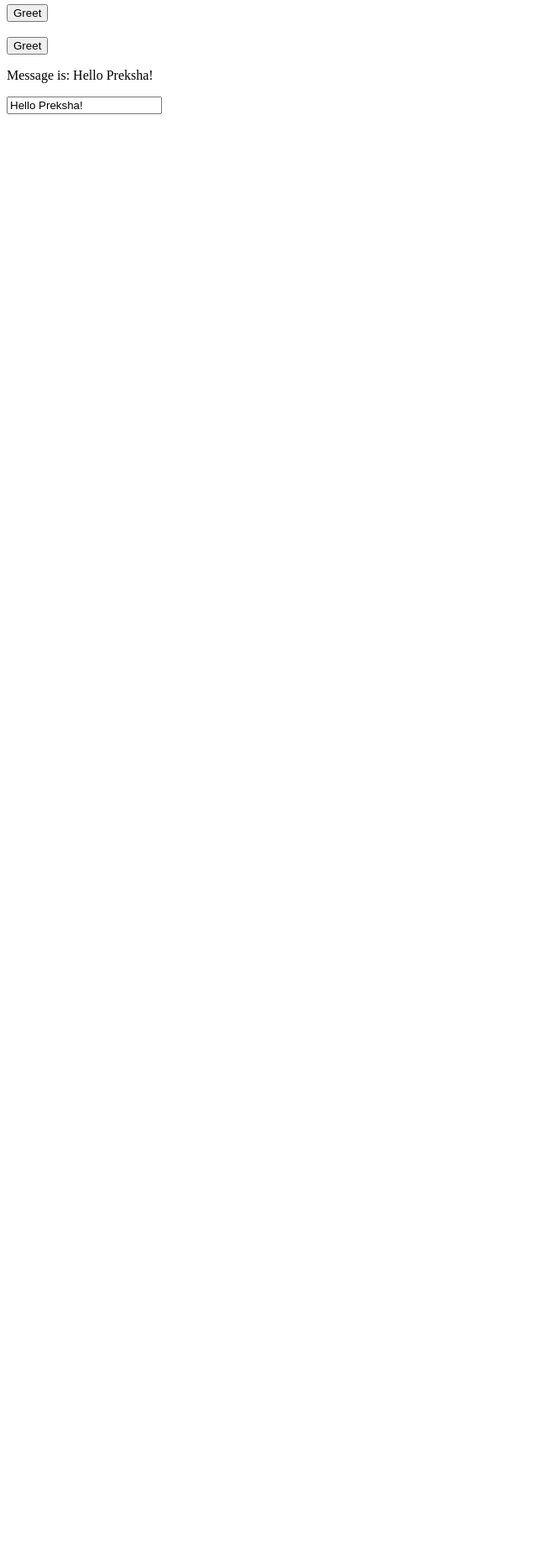
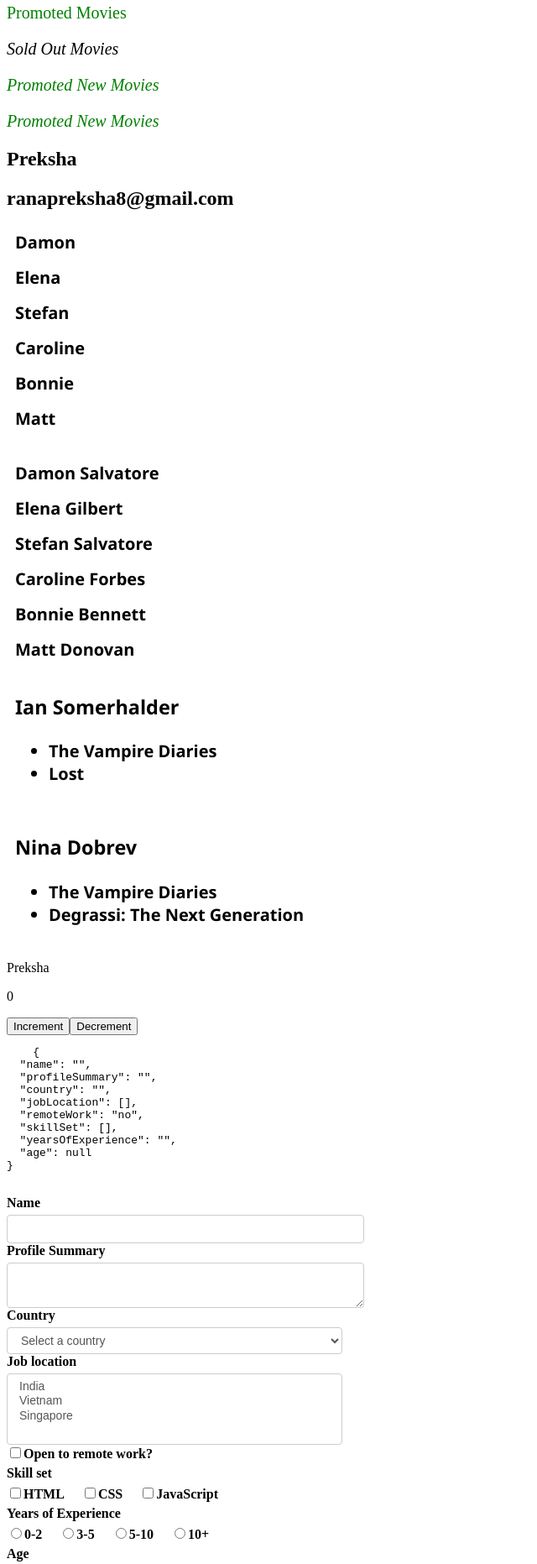
Before and after one commit to preksha014/vue-project, a Vue app: page / in a window 1280 px wide. Shown: the part 600-2463 px from the top of the page at 84% size, without its empty margins (0-640 px from the left). Before the commit the page ends 800 px from the top, so only its background shows below. Built offline with nearby package versions, Linux system fonts and the light colour scheme.

Commit message:
Added basic features

```diff
--- a/src/App.vue
+++ b/src/App.vue
@@ -1,5 +1,5 @@
 <script setup>
-import { reactive, ref } from 'vue'
+import { computed, reactive, ref } from 'vue'
 
 const firstName = "Preksha";
 
@@ -9,12 +9,6 @@ const objAttribute = {
   id: 'container',
   class: 'wrapper',
   style: 'background-color:pink; color:white; margin-top:5px;padding:10px; border-radius:10px;width:200px;'
-};
-
-const count = ref(0);
-
-function increment() {
-  count.value++
 };
 
 const classObj = {
@@ -42,44 +36,314 @@ const awesome = ref(true);
 const parentMessage = ref('Parent')
 const items = ref([{ message: 'Foo' }, { message: 'Bar' }])
 
-function greet(msg) {
-  alert(msg);
+const message = ref('Hello Preksha!');
+
+const isPromoted = true;
+const isSoldOut = false;
+
+const isDisplay = true;
+
+const names = ['Damon', 'Elena', 'Stefan', 'Caroline', 'Bonnie', 'Matt'];
+
+const fullNames = [
+  { name: 'Damon', surname: 'Salvatore' },
+  { name: 'Elena', surname: 'Gilbert' },
+  { name: 'Stefan', surname: 'Salvatore' },
+  { name: 'Caroline', surname: 'Forbes' },
+  { name: 'Bonnie', surname: 'Bennett' },
+  { name: 'Matt', surname: 'Donovan' }
+];
+
+const actors = [
+  {
+    name: 'Ian Somerhalder',
+    series: ['The Vampire Diaries', 'Lost'],
+  },
+  {
+    name: 'Nina Dobrev',
+    series: ['The Vampire Diaries', 'Degrassi: The Next Generation'],
+  }
+]
+
+const count = ref(0);
+const name = ref('Preksha');
+function increment(num, event) {
+  count.value++;
+  console.log(event);
+};
+function decrement(num, event) {
+  count.value--;
+  console.log(event);
+};
+
+function changeName() {
+  name.value = 'Prekshii';
 }
 
-const message = ref('Hello Preksha!');
+const formValues = reactive({
+  name: '',
+  profileSummary: '',
+  country: '',
+  jobLocation: [],
+  remoteWork: 'no',
+  skillSet: [],
+  yearsOfExperience: '',
+  age: null,
+});
+
+function submitForm() {
+  console.log(formValues);
+  alert('Form submitted successfully!');
+}
+
+const products = reactive([
+  {
+    id: 1,
+    title: 'TV',
+    price: 100,
+  },
+  {
+    id: 2,
+    title: 'Phone',
+    price: 200,
+  },
+  {
+    id: 3,
+    title: 'Laptop',
+    price: 300,
+  },
+]);
+
+const total = computed(() => {
+  return products.reduce((acc, item) => acc + item.price, 0);
+});
+
+const getExpensiveProducts = computed(() => {
+  return products.filter((item) => item.price > 100);
+});
+
+const fullNameRef = ref('Preksha Rana');
+
+function changeFullName() {
+  fullNameRef.value = 'Het Shah';
+}
+const fullNameComputed = computed({
+  get() {
+    return `${fName.value} ${lName.value}`;
+  },
+  set(newValue) {
+    const parts = newValue.split(' ');
+    fName.value = parts[0] || '';
+    lName.value = parts[1] || '';
+  }
+});
+
 </script>
 
 <template>
+  <!-- Text Interpolation -->
   <h1>Hello, <span>{{ firstName }}</span><span v-html="lastName"></span></h1>
 
+  <!-- Boolean Attribute Binding -->
   <button :disabled="true">Click Me</button>
 
+  <!-- Attribute Binding using object -->
   <div v-bind="objAttribute">Hello World!</div>
 
-  <button v-on:click="increment">Increment by {{ count }}</button>
-
+  <!-- Class and Style attribute binding using object -->
   <p :class="classObj" :style="styleObj">This is a paragraph</p>
 
+  <!-- Event Handling -->
   <button @click="showData">Show Data</button>
   <p>{{ obj.name }} {{ obj.age }} {{ obj.city }}</p>
 
   <button @click="awesome = !awesome">Toggle</button>
 
+  <!-- Conditional Rendering -->
   <h1 v-if="awesome">Vue is awesome!</h1>
   <h1 v-else>Oh no 😢</h1>
 
-  <li v-for="(item, index) in items">
+  <!-- List Rendering -->
+  <li v-for="(item, index) in items" :key="index">
     {{ parentMessage }} - {{ index }} - {{ item.message }}
   </li>
   <br>
-  <li v-for="(value, key) in obj">{{ key }}:{{ value }}</li>
+  <li v-for="(value, key) in obj" :key="key">{{ key }}:{{ value }}</li>
   <br>
-  <button @click="greet('Hello from preksha')">Greet</button><br><br>
-  <button @click="greet(`Hello from ${firstName}`)">Greet</button>
 
-  <p>Message is: {{ message }}</p>
-  <input v-model="message" placeholder="edit me" />
+  <!-- Binding Classes -->
+  <p v-bind:class="isPromoted && 'promoted'">Promoted Movies</p>
+  <p v-bind:class="isSoldOut ? 'sold-out' : 'new'">Sold Out Movies</p>
+  <p v-bind:class="[isPromoted && 'promoted', isSoldOut ? 'sold-out' : 'new']">Promoted New Movies</p>
+  <p v-bind:class="{
+    'promoted': isPromoted,
+    'sold-out': isSoldOut,
+    'new': !isSoldOut
+  }">Promoted New Movies</p>
+
+  <!-- Conditional Rendering -->
+  <template v-if="isDisplay">
+    <h2>Preksha</h2>
+    <h2>ranapreksha8@gmail.com</h2>
+  </template>
+
+  <!-- List Rendering -->
+  <h3 class="list" v-for="name in names" :key="name">{{ name }}</h3><br>
+  <h3 class="list" v-for="(fullName, index) in fullNames" :key="index">
+    {{ fullName.name }} {{ fullName.surname }}
+  </h3>
+
+  <div class="list" v-for="(actor, index) in actors" :key="index">
+    <h3>{{ actor.name }}</h3>
+    <ul>
+      <li v-for="(series, index) in actor.series" :key="index">{{ series }}</li>
+    </ul>
+  </div>
+
+  <!-- Event Handling -->
+  <p>{{ name }}</p>
+  <p>{{ count }}</p>
+  <button @click="changeName(), increment(1, $event)">Increment</button>
+  <button @click="changeName(), decrement(1, $event)">Decrement</button>
+
+
+  <!-- Form Handling -->
+  <div>
+    <pre>
+    {{ JSON.stringify(formValues, null, 2) }}
+  </pre>
+  </div>
+  <form @submit.prevent="submitForm">
+    <div>
+      <label for="name">Name</label>
+      <input type="text" id="name" v-model.trim.lazy="formValues.name" />
+    </div>
+    <div>
+      <label for="profile">Profile Summary</label>
+      <textarea id="profile" v-model="formValues.profileSummary" />
+    </div>
+    <div>
+      <label for="country">Country</label>
+      <select id="country" v-model="formValues.country">
+        <option value="">Select a country</option>
+        <option value="india">India</option>
+        <option value="vietnam">Vietnam</option>
+        <option value="singapore">Singapore</option>
+      </select>
+    </div>
+    <div>
+      <label for="job-location">Job location</label>
+      <select id="job-location" v-model="formValues.jobLocation" multiple>
+        <option value="india">India</option>
+        <option value="vietnam">Vietnam</option>
+        <option value="singapore">Singapore</option>
+      </select>
+    </div>
+    <div>
+      <input id="remoteWork" type="checkbox" v-model="formValues.remoteWork" true-value="yes" false-value="no" />
+      <label for="remoteWork">Open to remote work?</label>
+    </div>
+    <div>
+      <label>Skill set</label>
+      <input type="checkbox" id="html" value="html" v-model="formValues.skillSet" />
+      <label for="html">HTML</label>
+      <input type="checkbox" id="css" value="css" v-model="formValues.skillSet" />
+      <label for="css">CSS</label>
+      <input type="checkbox" id="javascript" value="javascript" v-model="formValues.skillSet" />
+      <label for="javascript">JavaScript</label>
+    </div>
+    <div>
+      <label>Years of Experience</label>
+      <input type="radio" id="0-2" value="0-2" v-model="formValues.yearsOfExperience" />
+      <label for="0-2">0-2</label>
+      <input type="radio" id="3-5" value="3-5" v-model="formValues.yearsOfExperience" />
+      <label for="3-5">3-5</label>
+      <input type="radio" id="6-10" value="6-10" v-model="formValues.yearsOfExperience" />
+      <label for="6-10">5-10</label>
+      <input type="radio" id="10+" value="10+" v-model="formValues.yearsOfExperience" />
+      <label for="10+">10+</label>
+    </div>
+    <div>
+      <label for="age">Age</label>
+      <input @keyup.enter="submitForm" type="number" id="age" v-model.number="formValues.age" />
+    </div>
+    <div>
+      <button>Submit</button>
+    </div>
+  </form>
+
+  <!-- Directive -->
+  <button v-once @click="name = 'changedName'">{{ name }}</button>
+
+  <p v-pre>{{ name }}</p>
+
+
+  <!-- Computed Properties -->
+  <p>{{ total }}</p>
+
+  <button @click="products.push({ id: 4, title: 'Tablet', price: 400 })">Add Product</button>
+
+  <!-- <template v-for="product in products" :key="product.id">
+    <p v-if="product.price > 100">{{ product.title }} - {{ product.price }}</p>
+  </template> -->
+
+  <p v-for="product in getExpensiveProducts" :key="product.id">
+    {{ product.title }} - {{ product.price }}
+  </p>
+
+  <button @click="changeFullName">{{ fullNameRef }}</button>
 
 </template>
 
-<style scoped></style>
+<style scoped>
+.promoted {
+  color: green;
+  font-size: 20px;
+}
+
+.sold-out {
+  color: red;
+  font-size: 20px;
+}
+
+.new {
+  font-style: italic;
+  font-size: 20px;
+}
+
+.list {
+  list-style-type: none;
+  padding: 5px;
+  margin: 5px;
+  font-size: 20px;
+  font-weight: bold;
+  font-family: 'Segoe UI', Tahoma, Geneva, Verdana, sans-serif;
+}
+
+label {
+  font-weight: bold;
+  display: flex;
+  margin-bottom: 5px;
+}
+
+input+label {
+  font-weight: bold;
+  display: inline-flex;
+  margin-right: 20px;
+}
+
+input[type='text'],
+textarea,
+select {
+  display: block;
+  width: 400px;
+  padding: 6px 12px;
+  font-size: 14px;
+  line-height: 1.42857143;
+  color: #555;
+  background-color: #fff;
+  background-image: none;
+  border: 1px solid #ccc;
+  border-radius: 4px;
+}
+</style>
```
